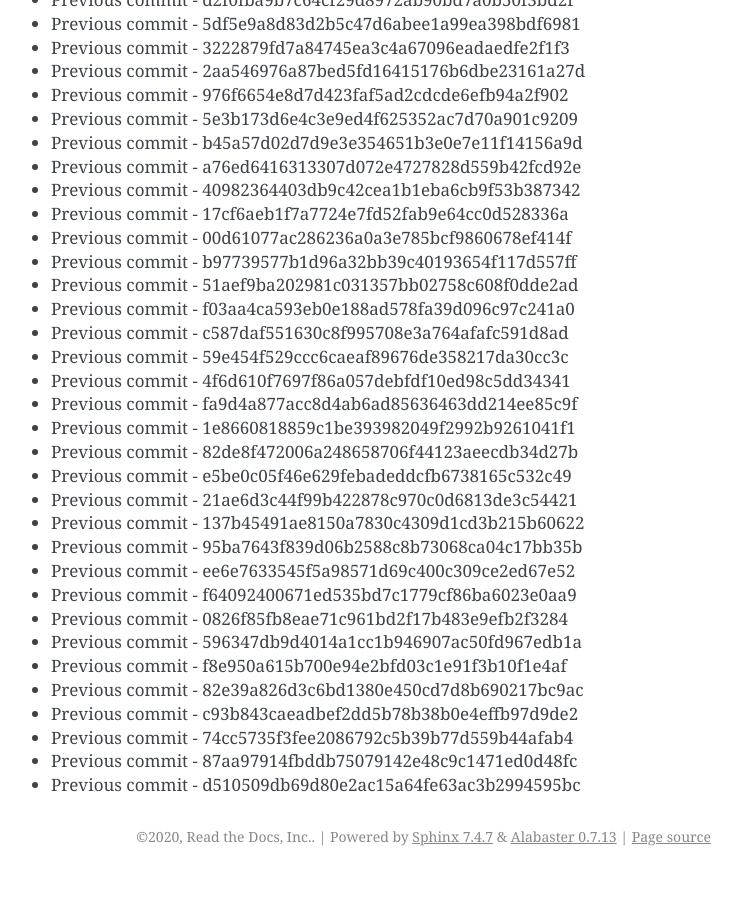
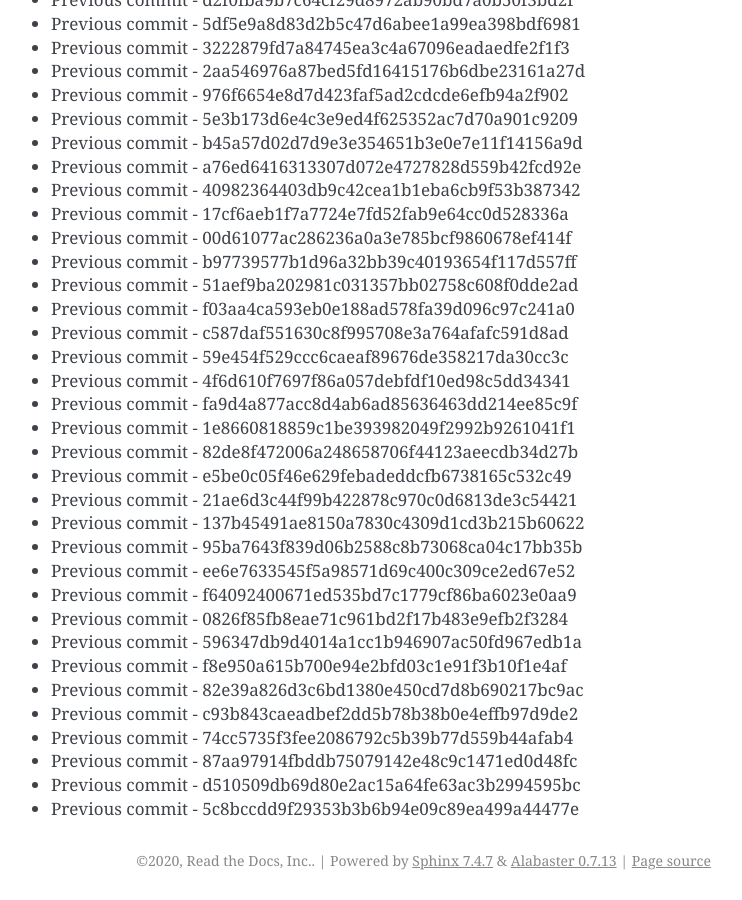
Before and after one commit to readthedocs/rtd-git-stresstest, a Sphinx documentation site: the page built from docs/updates.rst, in a window 1280 px wide and 900 px high, scrolled down 105814 px. Shown: the whole window, without its empty margins (399-1141 px from the left). Built offline with Sphinx 7.4.7, drawn with Linux system fonts in a browser that asks for light colours; before the commit the page ends 106690 px from its top, so only the background shows below that.

Commit message:
Generating commit from previous: 5c8bccdd9f29353b3b6b94e09c89ea499a44477e

```diff
--- a/docs/updates.rst
+++ b/docs/updates.rst
@@ -4478,3 +4478,4 @@ It can be tested for any performance characteristics.
 * Previous commit - 74cc5735f3fee2086792c5b39b77d559b44afab4
 * Previous commit - 87aa97914fbddb75079142e48c9c1471ed0d48fc
 * Previous commit - d510509db69d80e2ac15a64fe63ac3b2994595bc
+* Previous commit - 5c8bccdd9f29353b3b6b94e09c89ea499a44477e
```
